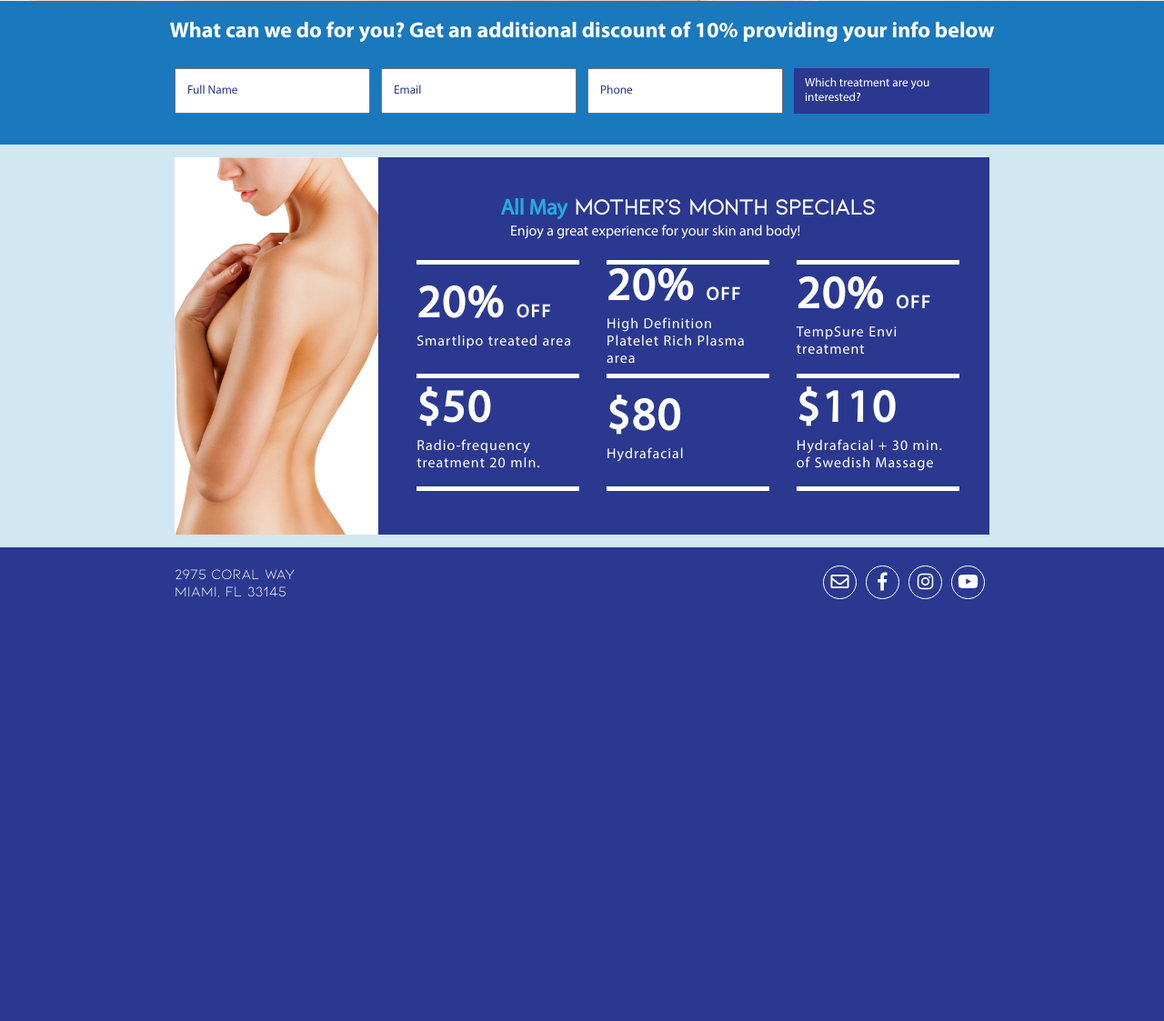
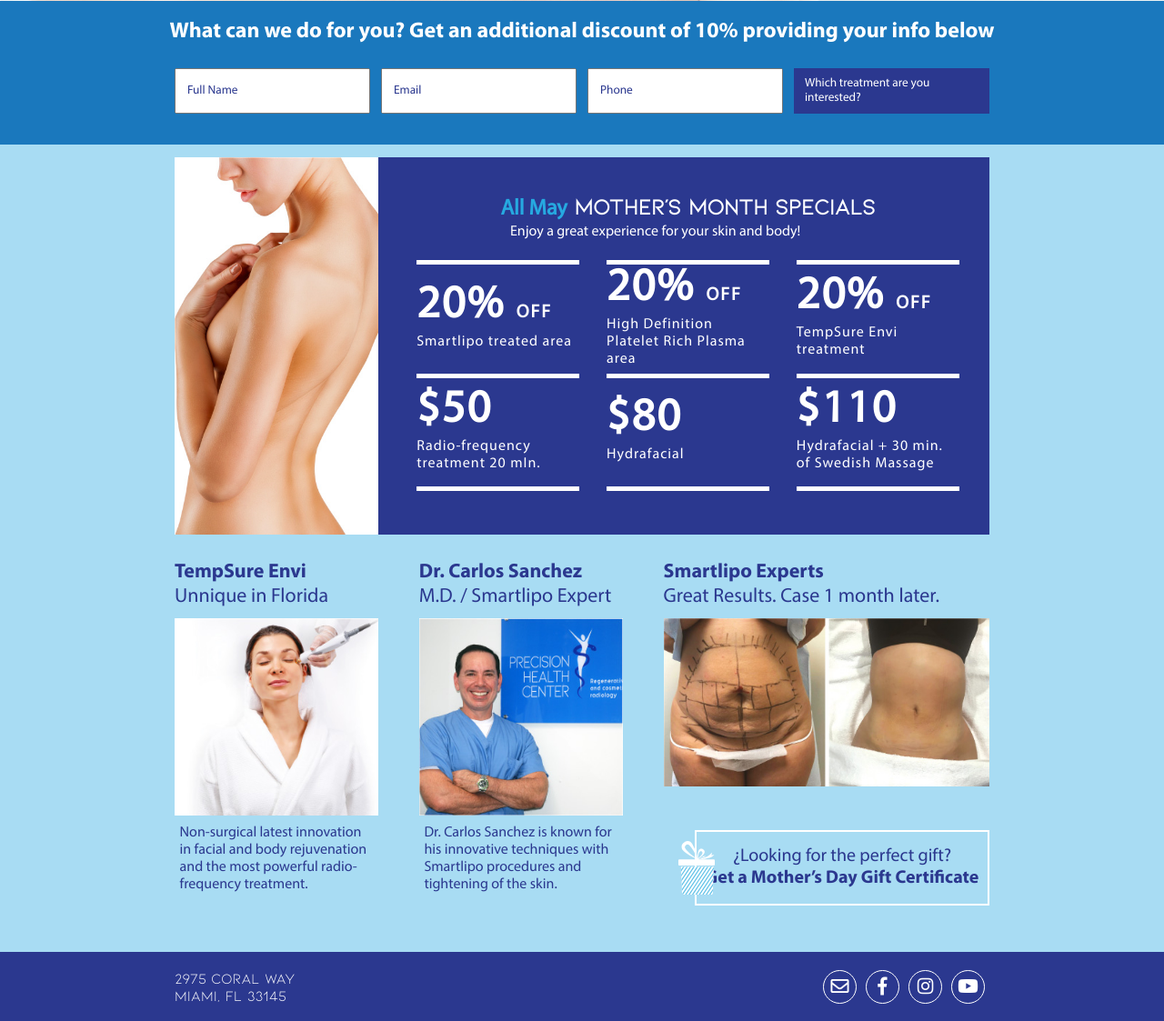
Before and after one commit to navike21/precision-health-center, a PHP site: page / in a window 1280 px wide. Shown: the part 799-1922 px from the top of the page at 91% size. Before the commit the page ends 1458 px from the top, so only its background shows below. Run offline with PHP 8.4, Linux system fonts and the light colour scheme; some web fonts are replaced.

Commit message:
subiendo

```diff
--- a/index.html
+++ b/index.html
@@ -94,6 +94,28 @@
         </ul>
       </div>
     </div>
+    <div class="w_70_desktop w_80 section_top_justify marginVertical_small wrappadicionalInfo">
+      <ul class="w_100 section_top_justify adicionalInfo">
+        <li>
+          <h3><span>TempSure Envi</span>Unnique in Florida</h3>
+          <img src="images/temp-sure.jpg" alt="tempsure" />
+          <p>Non-surgical latest innovation in facial and body rejuvenation and the most powerful radio- frequency treatment.</p>
+        </li>
+        <li>
+          <h3><span>Dr. Carlos Sanchez</span>M.D. / Smartlipo Expert</h3>
+          <img src="images/carlos-sanchez.jpg" alt="dr carlos" />
+          <p>Dr. Carlos Sanchez is known for his innovative techniques with Smartlipo procedures and tightening of the skin.</p>
+        </li>
+        <li>
+          <h3><span>Smartlipo Experts</span>Great Results. Case 1 month later.</h3>
+          <img src="images/smart-lipo.jpg" alt="smart-lipo" />
+        </li>
+      </ul>
+      <a href="" class="avisoGif">
+        <p>¿Looking for the perfect gift?</p>
+        <p>Get a Mother’s Day Gift Certificate</p>
+      </a>
+    </div>
   </div>
   <footer class="backgroundColor_blue2 section_middle_center spaceInVertical_normal">
     <div class="w_70_desktop w_80 section_middle_justify">
--- a/sass/_variables.sass
+++ b/sass/_variables.sass
@@ -1,6 +1,6 @@
 $blue: #2B388F
 $blue2: #1A78BD
-$blueSky: #D1E7F2
+$blueSky: #26A9E0
 $whiteColor: #FFFFFF
 $skyColor: #26A9E0
 
--- a/sass/styles.sass
+++ b/sass/styles.sass
@@ -10,7 +10,7 @@ body
   background-color: $blue
 
 .backgroundColor_blueSky
-  background-color: $blueSky
+  background-color: rgba($blueSky,.4)
 
 .blueColor
   color: $blue
@@ -190,7 +190,50 @@ img
         margin: 0
         span
           font-size: 2rem
+  .adicionalInfo
+    li
+      margin: 10px 0
+      h3
+        margin: 0 0 10px
+        font-weight: 100
+        color: $blue
+        font-size: 2.2rem
+        text-align: center
+        span
+          font-family: $fontBodyBold
+          width: 100%
+          display: block
+      img
+        width: 100%
+      p
+        width: 95%
+        margin: 10px auto 0
+        color: $blue
 
+  .avisoGif
+    border: 2px solid $whiteColor
+    color: $blue
+    padding: 10px
+    margin: 10px 0 0
+    text-align: center
+    position: relative
+    display: block
+    width: 100%
+    &::before
+      content: ''
+      position: absolute
+      right: 0
+      top: 0
+      bottom: 0
+      width: 40px
+      height: 100%
+      left: -20px
+      background-image: url("../images/gift.svg")
+      background-position: center
+      background-repeat: no-repeat
+    p
+      &:last-child
+        font-family: $fontBodyBold
 
 @media all and (min-width: 360px)
   .principalSlider
@@ -231,6 +274,16 @@ img
     li
       width: 47%
       border-bottom: 0
+
+  .adicionalInfo
+    li
+      width: 45%
+      &:last-child
+        width: 100%
+
+  .avisoGif
+    max-width: 50vw
+    margin: 2vw auto
 
 /*ipad 2*/
 @media all and (min-width: 1024px)
@@ -297,6 +350,28 @@ img
         font-size: 1.6rem
         width: 100%
 
+  .adicionalInfo
+    li
+      width: 25%
+      margin: 0
+      position: relative
+      &:last-child
+        width: 40%
+      h3
+        text-align: left
+  .wrappadicionalInfo
+    position: relative
+    margin-bottom: 5vw
+
+  .avisoGif
+    max-width: 25vw
+    margin: 2vw auto
+    position: absolute
+    padding: 1.2vw 0
+    right: 0
+    bottom: -3vw
+    font-size: 2rem
+
 @media all and (min-width: 1400px)
   .principalSlider
     background-position: 65% center
```
Also changed, not shown: css/styles.css (+85 -2 lines), css/styles.min.css, images/carlos-sanchez.jpg (added), images/gift.svg (added), images/smart-lipo.jpg (added), images/temp-sure.jpg (added).
